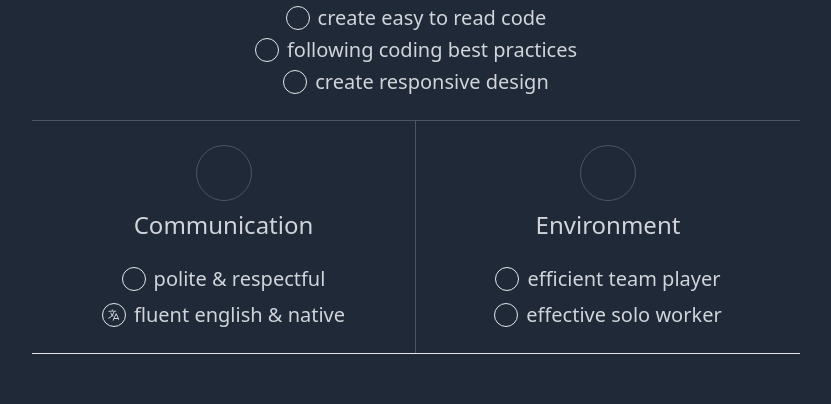
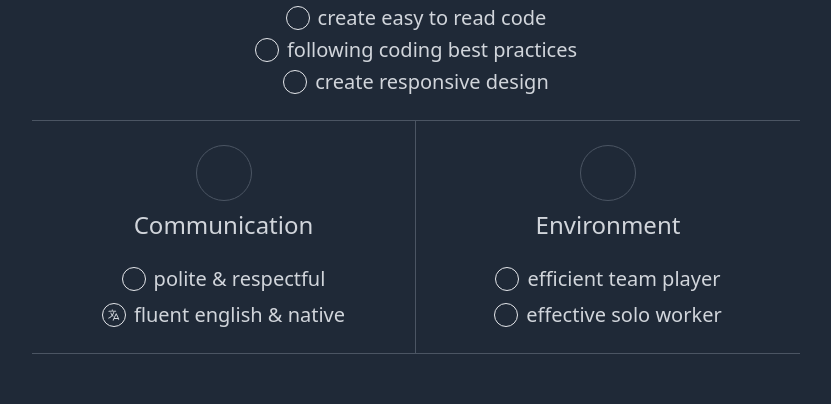
Before and after one commit to megatronhehe/personal-portfolio, a React (Vite) app: page / in a window 1280 px wide. Shown: the part 1503-1907 px from the top of the page, without its empty margins (224-1055 px from the left). Built offline with nearby package versions, Linux system fonts and the light colour scheme; some icons are missing.

Commit message:
fix: skills border darkmode not change

```diff
--- a/src/pages/About/Skills.jsx
+++ b/src/pages/About/Skills.jsx
@@ -100,7 +100,7 @@ const Skills = () => {
 				</div>
 			</section>
 
-			<section className="flex border-b ">
+			<section className="flex border-b dark:border-gray-600">
 				<div className="w-1/2 py-4 text-sm border-r sm:py-6 sm:text-xl dark:border-gray-600">
 					<h2 className="flex flex-col items-center justify-center gap-2 mb-2 text-center sm:text-2xl sm:mb-6">
 						<PiHeadsetLight className="w-10 h-10 p-2 border rounded-full dark:border-gray-600 sm:w-14 sm:h-14" />
```
